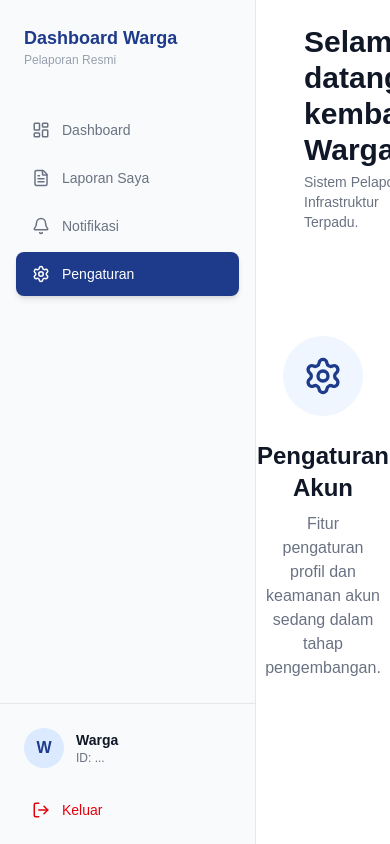
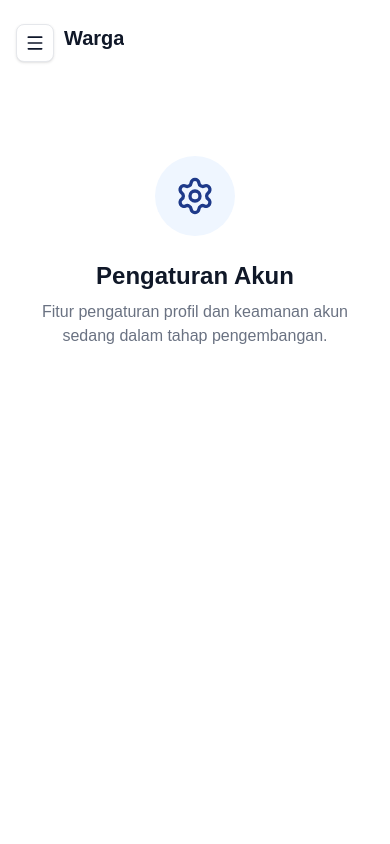
Before and after one commit to Rizkyrayhan/lapor-infrastruktur, a Next.js app in the folder apps/admin/: page /settings in a window 390 px wide. Built offline with nearby package versions, Linux system fonts and the light colour scheme.

Commit message:
feat: add DashboardLayout and Sidebar components for navigation and user session management

```diff
--- a/apps/admin/src/components/layout/DashboardLayout.tsx
+++ b/apps/admin/src/components/layout/DashboardLayout.tsx
@@ -3,10 +3,12 @@
 import { Sidebar } from './Sidebar';
 import { Header } from './Header';
 import { useState, useEffect } from 'react';
+import { Menu, X } from 'lucide-react';
 
 export function DashboardLayout({ children }: { children: React.ReactNode }) {
   const [user, setUser] = useState<any>(null);
   const [mounted, setMounted] = useState(false);
+  const [isSidebarOpen, setIsSidebarOpen] = useState(false);
 
   useEffect(() => {
     setMounted(true);
@@ -19,8 +21,8 @@ export function DashboardLayout({ children }: { children: React.ReactNode }) {
   if (!mounted) {
     return (
       <div className="flex min-h-screen bg-white">
-        <div className="w-64 bg-[#F8FAFC] border-r border-gray-200 h-screen sticky top-0" />
-        <main className="flex-1 px-12 overflow-y-auto">
+        <div className="hidden md:block w-64 bg-[#F8FAFC] border-r border-gray-200 h-screen sticky top-0" />
+        <main className="flex-1 px-4 md:px-12 overflow-y-auto">
           <header className="flex items-center justify-between py-6">
             <div className="h-10 w-48 bg-gray-100 rounded animate-pulse" />
           </header>
@@ -31,12 +33,39 @@ export function DashboardLayout({ children }: { children: React.ReactNode }) {
   }
 
   return (
-    <div className="flex min-h-screen bg-white">
-      <Sidebar />
-      <main className="flex-1 px-12 overflow-y-auto">
-        <Header userName={user?.name || 'Warga'} />
+    <div className="flex min-h-screen bg-white relative">
+      {/* Mobile Toggle Button */}
+      <button
+        onClick={() => setIsSidebarOpen(true)}
+        className="md:hidden fixed top-6 left-4 z-40 p-2 bg-white border border-gray-200 rounded-lg shadow-sm"
+      >
+        <Menu size={20} />
+      </button>
+
+      <Sidebar isOpen={isSidebarOpen} onClose={() => setIsSidebarOpen(false)} />
+
+      <main className="flex-1 px-4 md:px-12 overflow-y-auto w-full">
+        <div className="md:block hidden">
+          <Header userName={user?.name || 'Warga'} />
+        </div>
+
+        {/* Mobile Header (Simplified) */}
+        <div className="md:hidden flex items-center justify-between py-6 pl-12">
+          <h1 className="text-xl font-bold text-gray-900 truncate">
+             {user?.name || 'Warga'}
+          </h1>
+        </div>
+
         {children}
       </main>
+
+      {/* Overlay for mobile sidebar */}
+      {isSidebarOpen && (
+        <div
+          className="fixed inset-0 bg-black/50 z-40 md:hidden"
+          onClick={() => setIsSidebarOpen(false)}
+        />
+      )}
     </div>
   );
 }
--- a/apps/admin/src/components/layout/Sidebar.tsx
+++ b/apps/admin/src/components/layout/Sidebar.tsx
@@ -9,7 +9,8 @@ import {
   FileText,
   Bell,
   Settings,
-  LogOut
+  LogOut,
+  X
 } from 'lucide-react';
 import { clsx } from 'clsx';
 
@@ -20,7 +21,12 @@ const menuItems = [
   { name: 'Pengaturan', icon: Settings, href: '/settings' },
 ];
 
-export function Sidebar() {
+interface SidebarProps {
+  isOpen?: boolean;
+  onClose?: () => void;
+}
+
+export function Sidebar({ isOpen, onClose }: SidebarProps) {
   const pathname = usePathname();
   const router = useRouter();
   const [user, setUser] = useState<any>(null);
@@ -39,10 +45,21 @@ export function Sidebar() {
   };
 
   return (
-    <aside className="w-64 bg-[#F8FAFC] border-r border-gray-200 flex flex-col h-screen sticky top-0">
-      <div className="p-6">
-        <h2 className="text-primary-900 font-bold text-lg">Dashboard Warga</h2>
-        <p className="text-gray-400 text-xs">Pelaporan Resmi</p>
+    <aside className={clsx(
+      "w-64 bg-[#F8FAFC] border-r border-gray-200 flex flex-col h-screen fixed md:sticky top-0 z-50 transition-transform duration-300",
+      isOpen ? "translate-x-0" : "-translate-x-full md:translate-x-0"
+    )}>
+      <div className="p-6 flex items-center justify-between">
+        <div>
+          <h2 className="text-primary-900 font-bold text-lg">Dashboard Warga</h2>
+          <p className="text-gray-400 text-xs">Pelaporan Resmi</p>
+        </div>
+        <button
+          onClick={onClose}
+          className="md:hidden p-2 text-gray-500 hover:bg-gray-100 rounded-lg"
+        >
+          <X size={20} />
+        </button>
       </div>
 
       <nav className="flex-1 px-4 space-y-1 mt-4">
```
